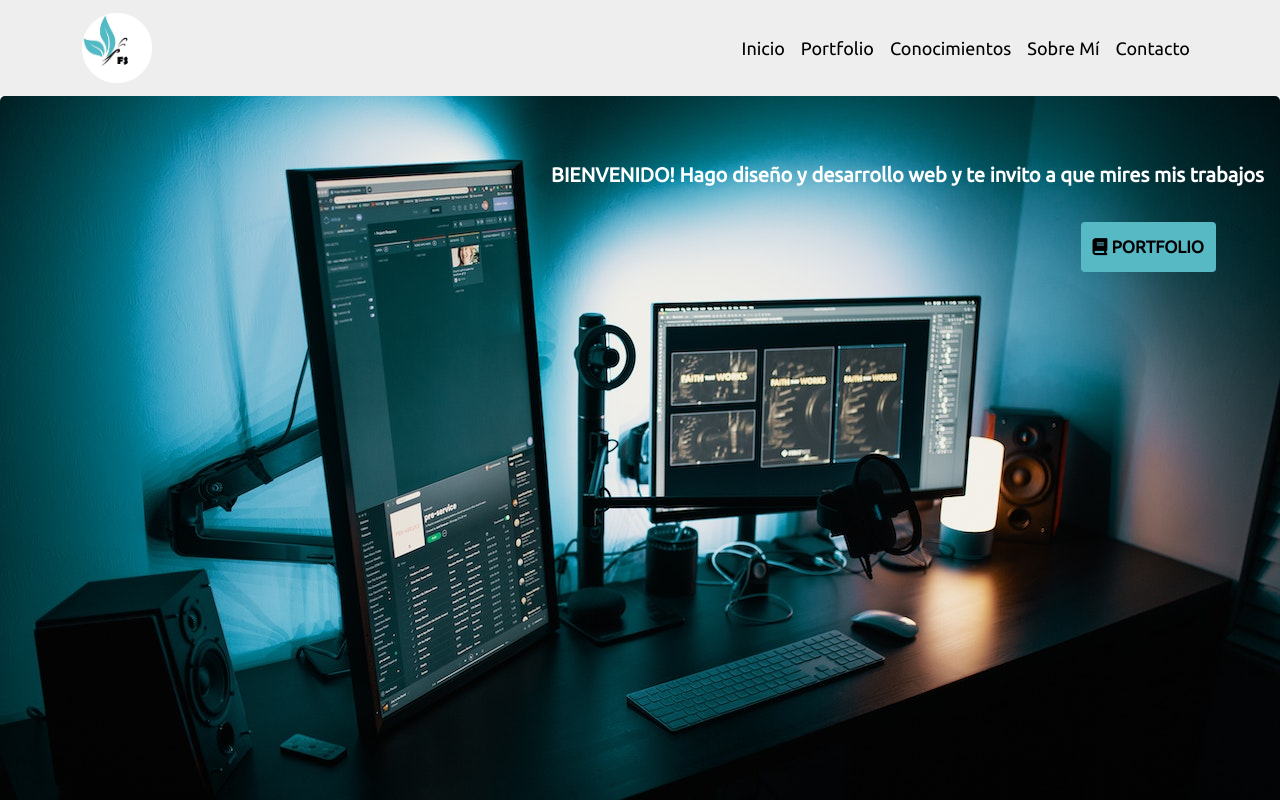
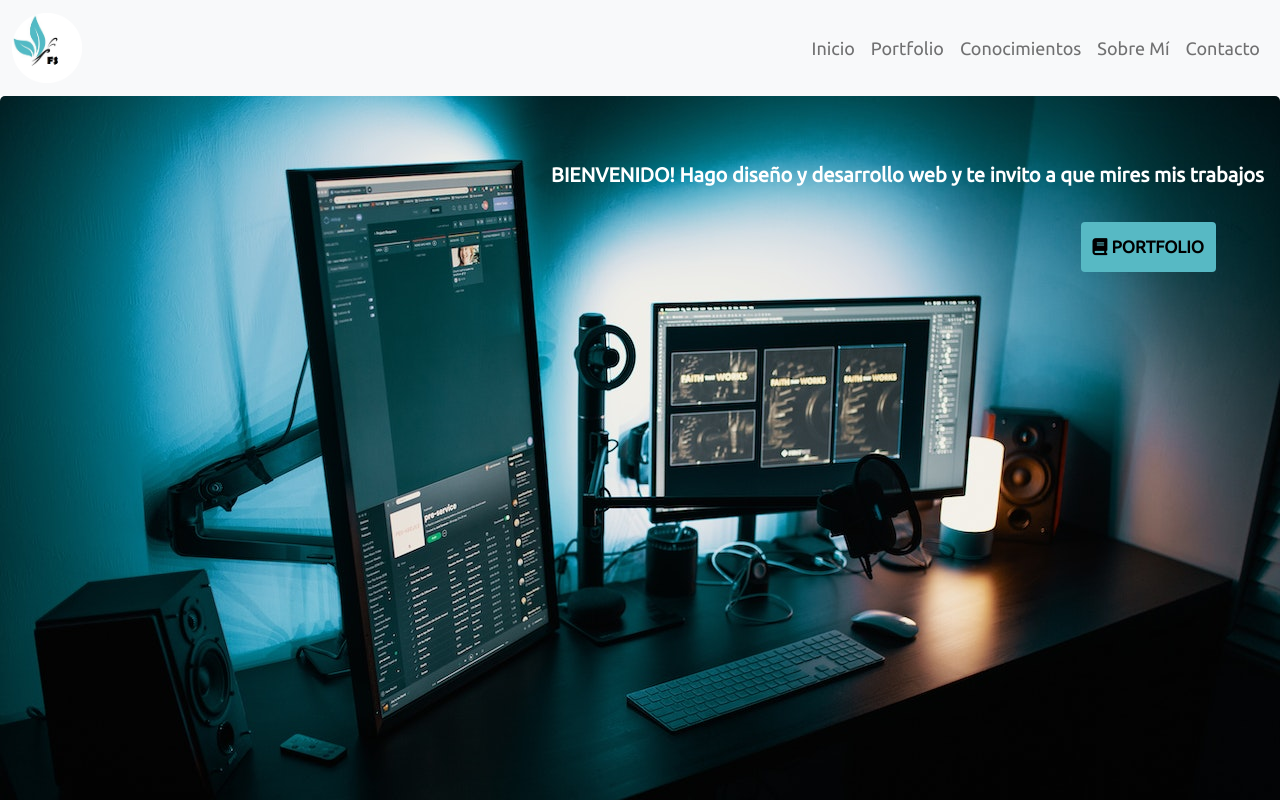
Before and after one commit to fernandasalica/PortfolioReact, a React (Create React App) app: page / in a window 1280 px wide. Shown: the top 800 px of the page. Built offline with nearby package versions, Linux system fonts and the light colour scheme.

Commit message:
Cambio menu desplegable

```diff
--- a/src/components/Navbar1.js
+++ b/src/components/Navbar1.js
@@ -2,11 +2,12 @@ import React from "react";
 import Container from "react-bootstrap/Container";
 import Nav from "react-bootstrap/Nav";
 import Navbar from "react-bootstrap/Navbar";
+import NavDropdown from "react-bootstrap/NavDropdown";
 
 const Navbar1 = () => {
   return (
     <>
-      <Navbar
+      {/* <Navbar
         collapseOnSelect
         expand="lg"
         className="text-black"
@@ -38,6 +39,33 @@ const Navbar1 = () => {
             </Nav>
           </Navbar.Collapse>
         </Container>
+      </Navbar> */}
+      <Navbar bg="light" expand="lg">
+        <Container fluid>
+          <Navbar.Brand href="#">
+            <img src="./img/logoFS.png" width={70} href="#"></img>
+          </Navbar.Brand>
+          <Navbar.Toggle aria-controls="navbarScroll" />
+          <Navbar.Collapse id="navbarScroll">
+            <Nav className="ms-auto my-2 my-lg-0">
+              <Nav.Link href="#home" className="menu">
+                Inicio
+              </Nav.Link>
+              <Nav.Link href="#portfolio" className="menu">
+                Portfolio
+              </Nav.Link>
+              <Nav.Link href="#skills" className="menu">
+                Conocimientos
+              </Nav.Link>
+              <Nav.Link href="#aboutme" className="menu">
+                Sobre Mí
+              </Nav.Link>
+              <Nav.Link href="#contact" className="menu">
+                Contacto
+              </Nav.Link>
+            </Nav>
+          </Navbar.Collapse>
+        </Container>
       </Navbar>
     </>
   );
--- a/src/css/style.css
+++ b/src/css/style.css
@@ -113,7 +113,6 @@ section.skills .skill .head .left {
 section.skills .skill .item {
   display: flex;
   flex-direction: column;
-  align-items: start;
   gap: 1rem;
   padding: 1.6rem;
   background: #f4f4f4;
@@ -180,7 +179,7 @@ section.skills .item:nth-child(4) .progress-bar .progress {
   }
 
   section h4 {
-    font-size: 20px;
+    font-size: 23px;
   }
   section h5 {
     font-size: 15px;
```
